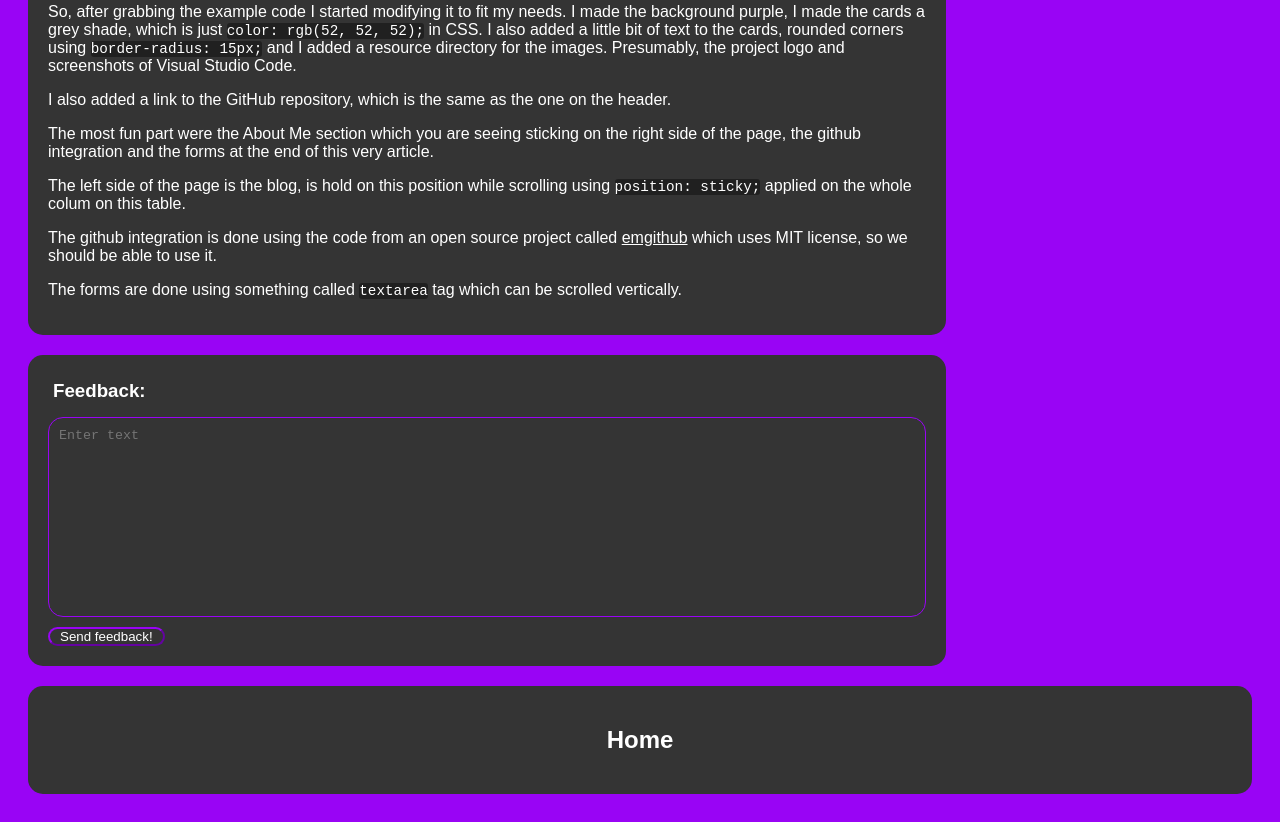
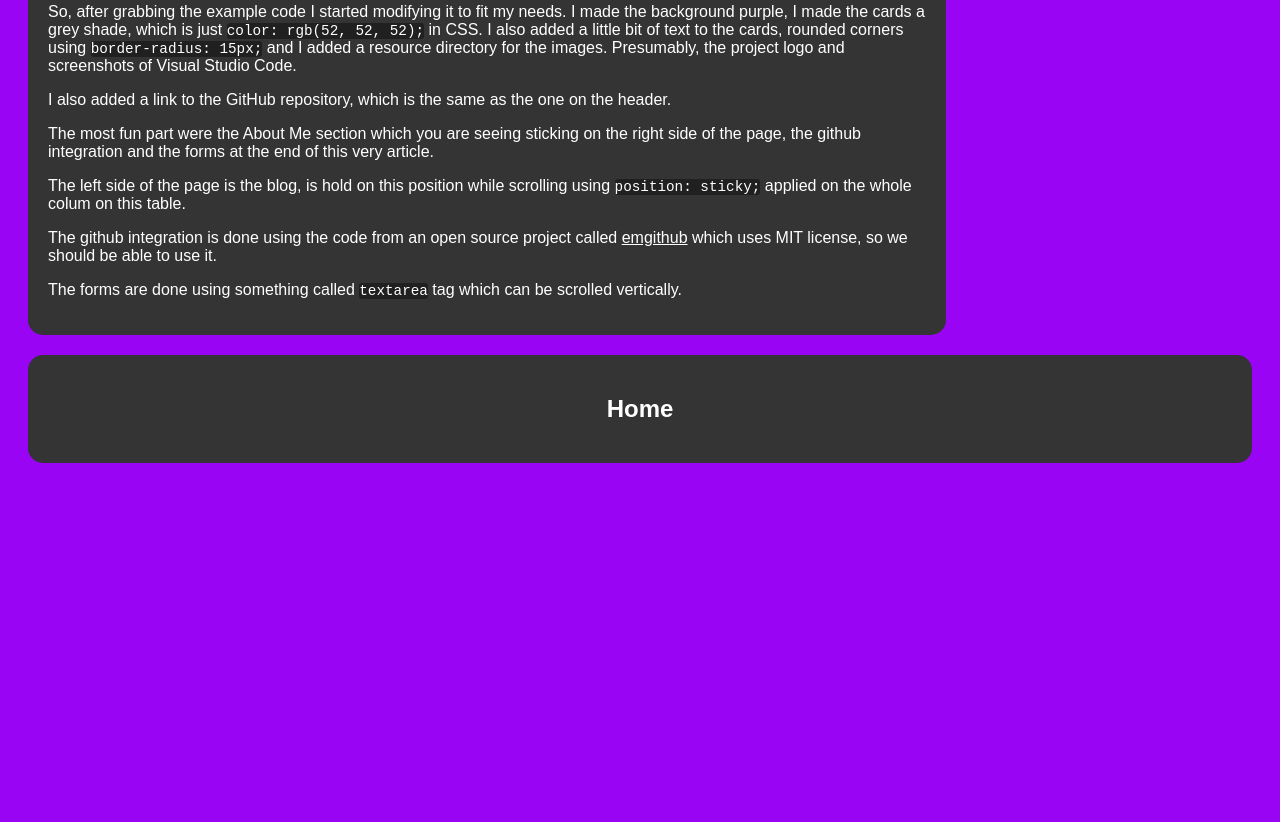
Before and after one commit to HackyTeam/HackyBlog, a plain HTML site: page Articles/BlogIntro.html in a window 1280 px wide. Shown: the part 1017-1839 px from the top of the page. After the commit the page ends 1508 px from the top, so only its background shows below. Drawn offline with Linux system fonts and the light colour scheme.

Commit message:
Removed the feedback form, as it's not useful in this context

```diff
--- a/Articles/BlogIntro.html
+++ b/Articles/BlogIntro.html
@@ -72,14 +72,6 @@
                     tag which can be scrolled vertically.
                 </p>
             </div>
-
-            <div class="card">
-                <label class="input-sizer stacked white_text">
-                    <h3 style="margin: 5px;">Feedback:</h3>
-                    <textarea id="feedback_data" oninput="this.parentNode.dataset.value = this.value" rows="1" placeholder="Enter text"></textarea>
-                    <button type="button" onclick="window.location.href = 'https://github.com/HackyTeam/HackyTeam.github.io/issues/new'; return false;">Send feedback!</button>
-                </label>
-            </div>
         </div>
 
         <div class="right_column" style="position: sticky; top: 0px;">
```
Also changed, not shown: Articles/HackySTL/IoOverhaul.html (+0 -8 lines), Articles/HackySTL/ResultRefractor.html (+0 -8 lines).
